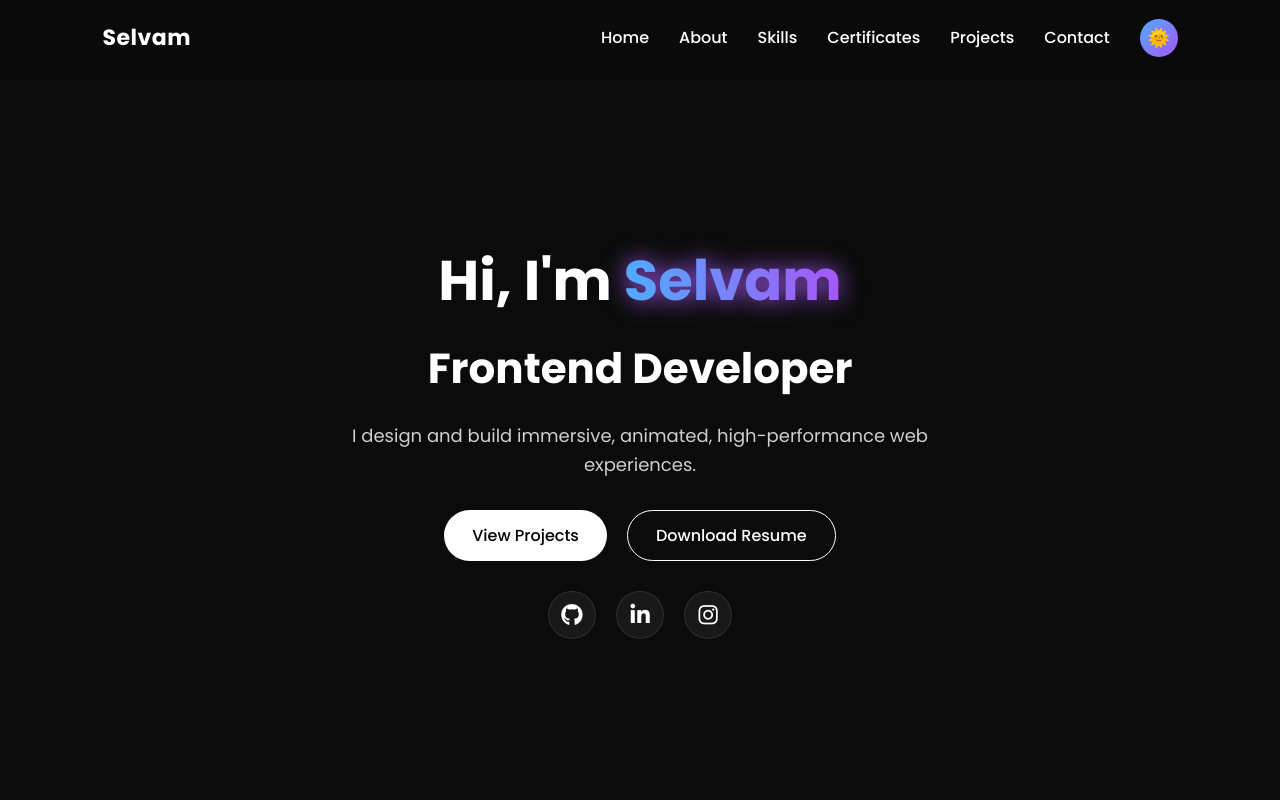
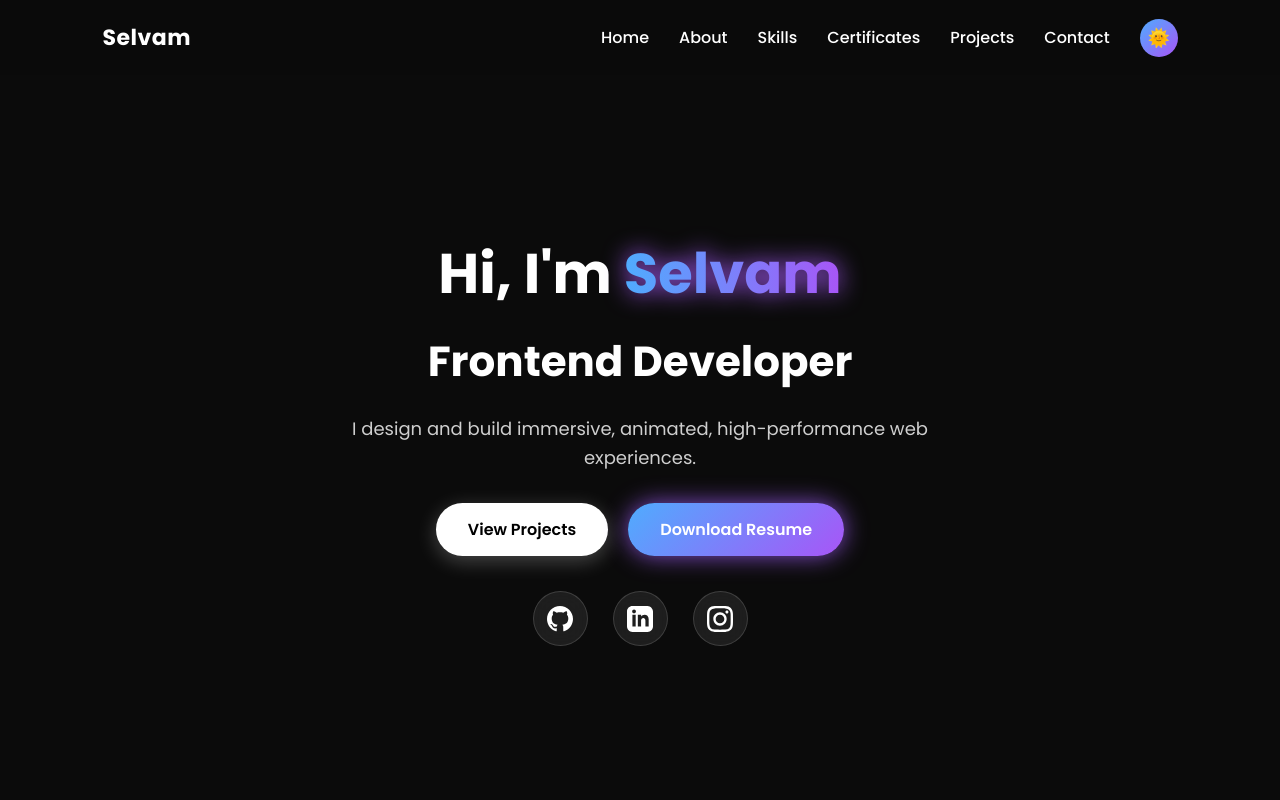
Before and after one commit to Selvam2305/portfolio-website, a plain HTML site: page index.html in a window 1280 px wide. Shown: the top 800 px of the page. Drawn offline with nearby package versions, Linux system fonts and the light colour scheme.

Commit message:
Restore glowing Download Resume button and enlarge social media icons below hero buttons

```diff
--- a/index.html
+++ b/index.html
@@ -54,14 +54,14 @@
 
   <!-- SOCIAL MEDIA LINKS -->
   <div class="social-links">
-    <a href="https://github.com/Selvam2305" target="_blank" rel="noopener" aria-label="GitHub">
-      <i class="fa-brands fa-github"></i>
+    <a href="https://github.com/Selvam2305" target="_blank" rel="noopener" aria-label="GitHub" class="social-icon">
+      <svg xmlns="http://www.w3.org/2000/svg" width="26" height="26" viewBox="0 0 24 24" fill="currentColor"><path d="M12 0c-6.626 0-12 5.373-12 12 0 5.302 3.438 9.8 8.207 11.387.599.111.793-.261.793-.577v-2.234c-3.338.726-4.033-1.416-4.033-1.416-.546-1.387-1.333-1.756-1.333-1.756-1.089-.745.083-.729.083-.729 1.205.084 1.839 1.237 1.839 1.237 1.07 1.834 2.807 1.304 3.492.997.107-.775.418-1.305.762-1.604-2.665-.305-5.467-1.334-5.467-5.931 0-1.311.469-2.381 1.236-3.221-.124-.303-.535-1.524.117-3.176 0 0 1.008-.322 3.301 1.23.957-.266 1.983-.399 3.003-.404 1.02.005 2.047.138 3.006.404 2.291-1.552 3.297-1.23 3.297-1.23.653 1.653.242 2.874.118 3.176.77.84 1.235 1.911 1.235 3.221 0 4.609-2.807 5.624-5.479 5.921.43.372.823 1.102.823 2.222v3.293c0 .319.192.694.801.576 4.765-1.589 8.199-6.086 8.199-11.386 0-6.627-5.373-12-12-12z"/></svg>
     </a>
-    <a href="https://www.linkedin.com/in/selvam05/" target="_blank" rel="noopener" aria-label="LinkedIn">
-      <i class="fa-brands fa-linkedin-in"></i>
+    <a href="https://www.linkedin.com/in/selvam05/" target="_blank" rel="noopener" aria-label="LinkedIn" class="social-icon">
+      <svg xmlns="http://www.w3.org/2000/svg" width="26" height="26" viewBox="0 0 24 24" fill="currentColor"><path d="M19 0h-14c-2.761 0-5 2.239-5 5v14c0 2.761 2.239 5 5 5h14c2.762 0 5-2.239 5-5v-14c0-2.239-2.238-5-5-5zm-11 19h-3v-11h3v11zm-1.5-12.268c-.966 0-1.75-.79-1.75-1.764s.784-1.764 1.75-1.764 1.75.79 1.75 1.764-.783 1.764-1.75 1.764zm13.5 12.268h-3v-5.604c0-3.368-4-3.113-4 0v5.604h-3v-11h3v1.765c1.396-2.586 7-2.777 7 2.476v6.759z"/></svg>
     </a>
-    <a href="https://www.instagram.com/_s._e._l._v._a._/" target="_blank" rel="noopener" aria-label="Instagram">
-      <i class="fa-brands fa-instagram"></i>
+    <a href="https://www.instagram.com/_s._e._l._v._a._/" target="_blank" rel="noopener" aria-label="Instagram" class="social-icon">
+      <svg xmlns="http://www.w3.org/2000/svg" width="26" height="26" viewBox="0 0 24 24" fill="currentColor"><path d="M12 2.163c3.204 0 3.584.012 4.85.07 3.252.148 4.771 1.691 4.919 4.919.058 1.265.069 1.645.069 4.849 0 3.205-.012 3.584-.069 4.849-.149 3.225-1.664 4.771-4.919 4.919-1.266.058-1.644.07-4.85.07-3.204 0-3.584-.012-4.849-.07-3.26-.149-4.771-1.699-4.919-4.92-.058-1.265-.07-1.644-.07-4.849 0-3.204.013-3.583.07-4.849.149-3.227 1.664-4.771 4.919-4.919 1.266-.057 1.645-.069 4.849-.069zm0-2.163c-3.259 0-3.667.014-4.947.072-4.358.2-6.78 2.618-6.98 6.98-.059 1.281-.073 1.689-.073 4.948 0 3.259.014 3.668.072 4.948.2 4.358 2.618 6.78 6.98 6.98 1.281.058 1.689.072 4.948.072 3.259 0 3.668-.014 4.948-.072 4.354-.2 6.782-2.618 6.979-6.98.059-1.28.073-1.689.073-4.948 0-3.259-.014-3.667-.072-4.947-.196-4.354-2.617-6.78-6.979-6.98-1.281-.059-1.69-.073-4.949-.073zm0 5.838c-3.403 0-6.162 2.759-6.162 6.162s2.759 6.163 6.162 6.163 6.162-2.759 6.162-6.163c0-3.403-2.759-6.162-6.162-6.162zm0 10.162c-2.209 0-4-1.79-4-4 0-2.209 1.791-4 4-4s4 1.791 4 4c0 2.21-1.791 4-4 4zm6.406-11.845c-.796 0-1.441.645-1.441 1.44s.645 1.44 1.441 1.44c.795 0 1.439-.645 1.439-1.44s-.644-1.44-1.439-1.44z"/></svg>
     </a>
   </div>
 </section>
@@ -95,7 +95,7 @@
       <!-- Stats -->
       <div class="about-stats">
         <div class="stat">
-          <h3>10+</h3>
+          <h3>5+</h3>
           <p>Projects Completed</p>
         </div>
 
@@ -110,7 +110,7 @@
         </div>
       </div>
 
-      <a href="https://drive.google.com/drive/folders/1-TolExZ99GROysweKGgkhETddJKXTJJK?usp=sharing" target="_blank" rel="noopener" class="btn">View Resume Drive</a>
+      <a href="https://drive.google.com/drive/folders/1-TolExZ99GROysweKGgkhETddJKXTJJK?usp=sharing" target="_blank" rel="noopener" class="btn">View Resume</a>
     </div>
 
   </div>
@@ -268,14 +268,14 @@
   <div class="footer-content">
     <p>© 2026 Selvam. All rights reserved.</p>
     <div class="footer-socials">
-      <a href="https://github.com/Selvam2305" target="_blank" rel="noopener" aria-label="GitHub">
-        <i class="fa-brands fa-github"></i>
+      <a href="https://github.com/Selvam2305" target="_blank" rel="noopener" aria-label="GitHub" class="social-icon">
+        <svg xmlns="http://www.w3.org/2000/svg" width="20" height="20" viewBox="0 0 24 24" fill="currentColor"><path d="M12 0c-6.626 0-12 5.373-12 12 0 5.302 3.438 9.8 8.207 11.387.599.111.793-.261.793-.577v-2.234c-3.338.726-4.033-1.416-4.033-1.416-.546-1.387-1.333-1.756-1.333-1.756-1.089-.745.083-.729.083-.729 1.205.084 1.839 1.237 1.839 1.237 1.07 1.834 2.807 1.304 3.492.997.107-.775.418-1.305.762-1.604-2.665-.305-5.467-1.334-5.467-5.931 0-1.311.469-2.381 1.236-3.221-.124-.303-.535-1.524.117-3.176 0 0 1.008-.322 3.301 1.23.957-.266 1.983-.399 3.003-.404 1.02.005 2.047.138 3.006.404 2.291-1.552 3.297-1.23 3.297-1.23.653 1.653.242 2.874.118 3.176.77.84 1.235 1.911 1.235 3.221 0 4.609-2.807 5.624-5.479 5.921.43.372.823 1.102.823 2.222v3.293c0 .319.192.694.801.576 4.765-1.589 8.199-6.086 8.199-11.386 0-6.627-5.373-12-12-12z"/></svg>
       </a>
-      <a href="https://www.linkedin.com/in/selvam05/" target="_blank" rel="noopener" aria-label="LinkedIn">
-        <i class="fa-brands fa-linkedin-in"></i>
+      <a href="https://www.linkedin.com/in/selvam05/" target="_blank" rel="noopener" aria-label="LinkedIn" class="social-icon">
+        <svg xmlns="http://www.w3.org/2000/svg" width="20" height="20" viewBox="0 0 24 24" fill="currentColor"><path d="M19 0h-14c-2.761 0-5 2.239-5 5v14c0 2.761 2.239 5 5 5h14c2.762 0 5-2.239 5-5v-14c0-2.239-2.238-5-5-5zm-11 19h-3v-11h3v11zm-1.5-12.268c-.966 0-1.75-.79-1.75-1.764s.784-1.764 1.75-1.764 1.75.79 1.75 1.764-.783 1.764-1.75 1.764zm13.5 12.268h-3v-5.604c0-3.368-4-3.113-4 0v5.604h-3v-11h3v1.765c1.396-2.586 7-2.777 7 2.476v6.759z"/></svg>
       </a>
-      <a href="https://www.instagram.com/_s._e._l._v._a._/" target="_blank" rel="noopener" aria-label="Instagram">
-        <i class="fa-brands fa-instagram"></i>
+      <a href="https://www.instagram.com/_s._e._l._v._a._/" target="_blank" rel="noopener" aria-label="Instagram" class="social-icon">
+        <svg xmlns="http://www.w3.org/2000/svg" width="20" height="20" viewBox="0 0 24 24" fill="currentColor"><path d="M12 2.163c3.204 0 3.584.012 4.85.07 3.252.148 4.771 1.691 4.919 4.919.058 1.265.069 1.645.069 4.849 0 3.205-.012 3.584-.069 4.849-.149 3.225-1.664 4.771-4.919 4.919-1.266.058-1.644.07-4.85.07-3.204 0-3.584-.012-4.849-.07-3.26-.149-4.771-1.699-4.919-4.92-.058-1.265-.07-1.644-.07-4.849 0-3.204.013-3.583.07-4.849.149-3.227 1.664-4.771 4.919-4.919 1.266-.057 1.645-.069 4.849-.069zm0-2.163c-3.259 0-3.667.014-4.947.072-4.358.2-6.78 2.618-6.98 6.98-.059 1.281-.073 1.689-.073 4.948 0 3.259.014 3.668.072 4.948.2 4.358 2.618 6.78 6.98 6.98 1.281.058 1.689.072 4.948.072 3.259 0 3.668-.014 4.948-.072 4.354-.2 6.782-2.618 6.979-6.98.059-1.28.073-1.689.073-4.948 0-3.259-.014-3.667-.072-4.947-.196-4.354-2.617-6.78-6.979-6.98-1.281-.059-1.69-.073-4.949-.073zm0 5.838c-3.403 0-6.162 2.759-6.162 6.162s2.759 6.163 6.162 6.163 6.162-2.759 6.162-6.163c0-3.403-2.759-6.162-6.162-6.162zm0 10.162c-2.209 0-4-1.79-4-4 0-2.209 1.791-4 4-4s4 1.791 4 4c0 2.21-1.791 4-4 4zm6.406-11.845c-.796 0-1.441.645-1.441 1.44s.645 1.44 1.441 1.44c.795 0 1.439-.645 1.439-1.44s-.644-1.44-1.439-1.44z"/></svg>
       </a>
     </div>
   </div>
--- a/style.css
+++ b/style.css
@@ -221,26 +221,28 @@ section {
   display: inline-flex;
   align-items: center;
   justify-content: center;
-  padding: 12px 28px;
+  padding: 14px 32px;
   border-radius: 30px;
   background: linear-gradient(135deg, var(--accent-blue), var(--accent-purple));
   color: #ffffff;
   text-decoration: none;
   font-size: 16px;
-  font-weight: 500;
+  font-weight: 600;
   transition: transform 0.3s ease, box-shadow 0.3s ease;
   border: none;
   cursor: pointer;
+  box-shadow: 0 5px 20px rgba(79, 172, 254, 0.35);
 }
 
 .btn:hover {
-  transform: translateY(-4px);
-  box-shadow: 0 10px 25px rgba(79, 172, 254, 0.4);
+  transform: translateY(-4px) scale(1.03);
+  box-shadow: 0 12px 30px rgba(168, 85, 247, 0.6);
 }
 
 .btn.primary {
   background: #ffffff;
   color: #000000;
+  box-shadow: 0 5px 20px rgba(255, 255, 255, 0.25);
 }
 
 body.light .btn.primary {
@@ -249,46 +251,73 @@ body.light .btn.primary {
 }
 
 .btn.outline {
-  background: transparent;
-  border: 1px solid var(--text-color);
-  color: var(--text-color);
+  background: linear-gradient(135deg, var(--accent-blue), var(--accent-purple));
+  color: #ffffff;
+  border: none;
+  box-shadow: 0 5px 25px rgba(168, 85, 247, 0.5);
+  animation: buttonGlow 2.5s infinite alternate;
+}
+
+.btn.outline:hover {
+  transform: translateY(-4px) scale(1.03);
+  box-shadow: 0 12px 35px rgba(79, 172, 254, 0.7);
+}
+
+@keyframes buttonGlow {
+  0% {
+    box-shadow: 0 0 15px rgba(79, 172, 254, 0.5);
+  }
+  100% {
+    box-shadow: 0 0 25px rgba(168, 85, 247, 0.85);
+  }
 }
 
 body.light .btn.outline {
-  border-color: #111111;
-  color: #111111;
+  color: #ffffff;
 }
 
 /* SOCIAL MEDIA LINKS (HERO) */
 .social-links {
   display: flex;
-  gap: 20px;
-  margin-top: 30px;
+  gap: 25px;
+  margin-top: 35px;
   justify-content: center;
   align-items: center;
+  width: 100%;
 }
 
 .social-links a {
   display: inline-flex;
   align-items: center;
   justify-content: center;
-  width: 48px;
-  height: 48px;
+  width: 55px;
+  height: 55px;
   border-radius: 50%;
-  background: var(--card-bg);
-  border: 1px solid var(--card-border);
+  background: rgba(255, 255, 255, 0.08);
+  border: 1px solid rgba(255, 255, 255, 0.15);
   color: var(--text-color);
-  font-size: 22px;
   text-decoration: none;
-  backdrop-filter: blur(10px);
-  transition: transform 0.3s ease, box-shadow 0.3s ease, background 0.3s ease, color 0.3s ease;
+  backdrop-filter: blur(12px);
+  -webkit-backdrop-filter: blur(12px);
+  transition: transform 0.3s ease, box-shadow 0.3s ease, background 0.3s ease;
+  cursor: pointer;
+}
+
+.social-links a svg {
+  fill: var(--text-color);
+  transition: fill 0.3s ease, transform 0.3s ease;
 }
 
 .social-links a:hover {
-  transform: translateY(-5px) scale(1.1);
+  transform: translateY(-6px) scale(1.15);
   background: linear-gradient(135deg, var(--accent-blue), var(--accent-purple));
-  color: #ffffff;
-  box-shadow: 0 10px 20px rgba(79, 172, 254, 0.4);
+  border-color: transparent;
+  box-shadow: 0 12px 25px rgba(168, 85, 247, 0.6);
+}
+
+.social-links a:hover svg {
+  fill: #ffffff;
+  transform: scale(1.1);
 }
 
 /* 5. ABOUT SECTION */
@@ -713,15 +742,22 @@ body.light .btn.outline {
   background: var(--card-bg);
   border: 1px solid var(--card-border);
   color: var(--text-color);
-  font-size: 18px;
   text-decoration: none;
-  transition: transform 0.3s ease, background 0.3s ease, color 0.3s ease;
+  transition: transform 0.3s ease, background 0.3s ease;
+}
+
+.footer-socials a svg {
+  fill: var(--text-color);
+  transition: fill 0.3s ease;
 }
 
 .footer-socials a:hover {
   transform: translateY(-3px);
   background: linear-gradient(135deg, var(--accent-blue), var(--accent-purple));
-  color: #ffffff;
+}
+
+.footer-socials a:hover svg {
+  fill: #ffffff;
 }
 
 /* 10. SUCCESS MESSAGE & BACK TO TOP BUTTON */
```
